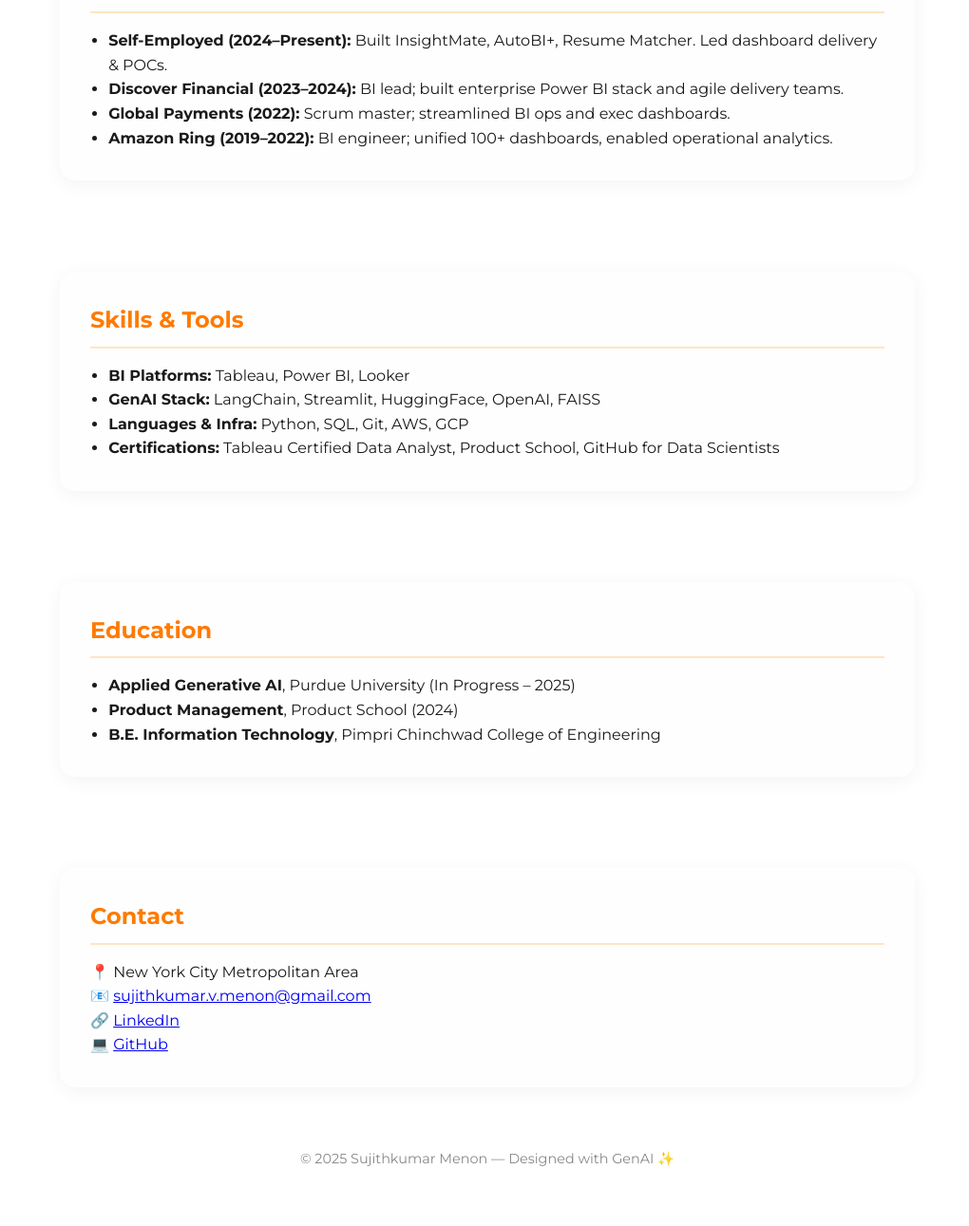
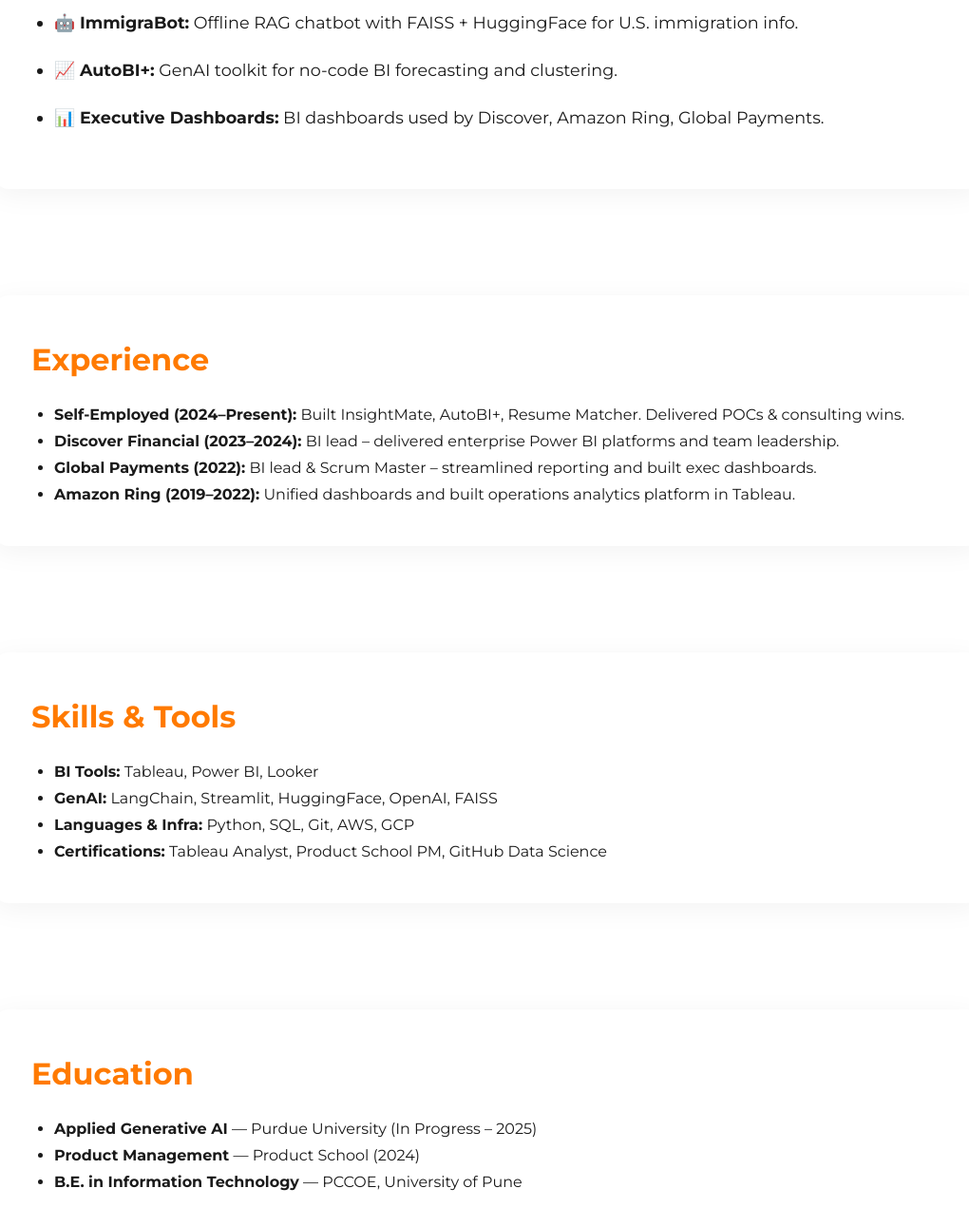
Before and after one commit to smenon2710/smenon2710.github.io, a website: page index.html in a window 1280 px wide. Shown: the part 1509-2800 px from the top of the page at 95% size, without its empty margins (127-1147 px from the left). Before the commit the page ends 2773 px from the top, so only its background shows below. Drawn offline with nearby package versions, Linux system fonts and the light colour scheme.

Commit message:
Updated with some design fixes

```diff
--- a/index.html
+++ b/index.html
@@ -8,16 +8,22 @@
   <link href="https://fonts.googleapis.com/css2?family=Montserrat:wght@400;600;700&display=swap" rel="stylesheet">
   <link href="https://unpkg.com/aos@2.3.1/dist/aos.css" rel="stylesheet">
   <style>
+    :root {
+      --orange: #ff7a00;
+      --dark: #1a1a1a;
+      --light: #ffffff;
+      --tag-bg: #fff3e6;
+    }
     * { margin: 0; padding: 0; box-sizing: border-box; }
     html { scroll-behavior: smooth; }
     body {
       font-family: 'Montserrat', sans-serif;
-      background: #ffffff;
-      color: #1a1a1a;
-      line-height: 1.6;
+      background: var(--light);
+      color: var(--dark);
+      line-height: 1.75;
     }
     header {
-      background: #fff;
+      background: var(--light);
       padding: 1rem 2rem;
       position: fixed;
       width: 100%;
@@ -29,55 +35,91 @@
     nav {
       display: flex;
       justify-content: center;
-      gap: 1.5rem;
+      gap: 2rem;
     }
     nav a {
-      color: #1a1a1a;
+      color: var(--dark);
       text-decoration: none;
       font-weight: 600;
+      font-size: 1rem;
     }
-    nav a:hover { color: #ff7a00; }
+    nav a:hover { color: var(--orange); }
     section {
-      max-width: 900px;
-      margin: 6rem auto 2rem;
-      padding: 2rem;
-      background: #fefefe;
+      max-width: 1040px;
+      margin: 7rem auto 2rem;
+      padding: 2.5rem;
+      background: var(--light);
       border-radius: 16px;
-      box-shadow: 0 4px 20px rgba(0, 0, 0, 0.05);
+      box-shadow: 0 6px 30px rgba(0, 0, 0, 0.05);
     }
-    h1, h2 { margin-bottom: 1rem; }
-    h1 { font-size: 2.2rem; color: #1a1a1a; }
+    h1 {
+      font-size: 2.6rem;
+      font-weight: 700;
+      color: var(--dark);
+      margin-bottom: 1rem;
+    }
     h2 {
-      font-size: 1.5rem;
-      color: #ff7a00;
-      border-bottom: 2px solid #ffe5c2;
-      padding-bottom: 0.5rem;
+      font-size: 2rem;
+      color: var(--orange);
+      margin-bottom: 1rem;
+      font-weight: 700;
     }
-    ul { list-style: disc; padding-left: 1.2rem; }
+    h3 {
+      font-size: 1.4rem;
+      margin-top: 1rem;
+    }
+    ul {
+      list-style: disc;
+      padding-left: 1.5rem;
+      margin-top: 1rem;
+    }
+    p {
+      font-size: 1.1rem;
+      margin-bottom: 1rem;
+    }
     .profile {
-      width: 160px;
+      width: 200px;
       border-radius: 100px;
       display: block;
       margin: 0 auto 1.5rem;
-      box-shadow: 0 4px 12px rgba(0, 0, 0, 0.1);
+      box-shadow: 0 4px 16px rgba(0, 0, 0, 0.15);
     }
     .cta {
       display: inline-block;
       background: linear-gradient(to right, #FFA500, #FF7F50);
       color: white;
-      padding: 0.8rem 2rem;
-      border-radius: 8px;
+      padding: 1rem 2.2rem;
+      font-size: 1rem;
+      border-radius: 10px;
       font-weight: bold;
       text-decoration: none;
-      margin-top: 1rem;
+      margin-top: 1.5rem;
+      transition: 0.3s ease;
+    }
+    .cta:hover {
+      background: linear-gradient(to right, #ff7a00, #ff4e00);
+    }
+    .tag {
+      display: inline-block;
+      background: var(--tag-bg);
+      color: var(--orange);
+      padding: 5px 12px;
+      border-radius: 999px;
+      font-size: 0.85rem;
+      margin: 0.25rem;
+    }
+    .project-list li {
+      margin-bottom: 1.2rem;
+      font-size: 1.1rem;
     }
     footer {
       text-align: center;
       padding: 2rem;
-      font-size: 0.9rem;
-      color: #888;
+      font-size: 0.95rem;
+      color: #777;
     }
     .spacer { margin-top: 6rem; }
+    .center { text-align: center; }
   </style>
 </head>
 <body>
@@ -96,70 +138,70 @@
 
 <div class="spacer"></div>
 
-<section id="home" data-aos="fade-up">
+<section id="home" data-aos="fade-up" class="center">
   <img src="profile.jpg" alt="Sujithkumar Menon" class="profile" />
-  <h1>BI & GenAI Leader | Tableau | SQL | Power BI | AI-Driven Innovation in Analytics</h1>
-  <p>I’m Sujithkumar Menon - blending 13+ years of data strategy with cutting-edge Generative AI to drive business impact. Let's build the future of data-driven decision-making together.</p>
+  <h1>BI & GenAI Leader | Tableau | SQL | Power BI</h1>
+  <p>I’m Sujithkumar Menon — blending 13+ years of data strategy with Generative AI to drive business outcomes. Let’s build the future of data-driven decisions together.</p>
   <a href="mailto:sujithkumar.v.menon@gmail.com" class="cta">Let’s Connect</a>
 </section>
 
 <section id="about" data-aos="fade-up">
   <h2>About Me</h2>
-  <p>I’m a data and analytics leader with 13+ years of experience across Fortune 500 firms, driving innovation through business intelligence and Generative AI. I specialize in building AI-augmented tools that make data more accessible and actionable, from SQL assistants to job matchers and offline RAG bots.</p>
-  <p>With a strong foundation in Tableau, Power BI, and SQL, and expertise in LangChain, Streamlit, OpenAI, and Python, I’ve led agile teams at Amazon, Discover, and Global Payments, delivering solutions that boost performance, reduce manual effort, and enhance executive insights.</p>
-  <p>Currently open to full-time opportunities in BI + GenAI, Product Analytics, and Data Engineering.</p>
+  <p>I’m a data and analytics leader with 13+ years of experience across Fortune 500 firms, driving innovation through BI and GenAI. I specialize in building AI-augmented tools that make data more accessible and actionable — from SQL assistants to job matchers and offline RAG bots.</p>
+  <p>With a strong foundation in Tableau, Power BI, SQL, and experience in LangChain, Streamlit, OpenAI, and Python — I’ve led agile teams at Amazon, Discover, and Global Payments to deliver business-impacting solutions.</p>
+  <p><strong>Open to full-time roles in BI + GenAI, Product Analytics, and Data Engineering.</strong></p>
 </section>
 
 <section id="portfolio" data-aos="fade-up">
   <h2>Portfolio</h2>
-  <ul>
-    <li><strong>🔍 InsightMate – GPT-Powered SQL Assistant:</strong> Text-to-SQL with visualized outputs via Streamlit.</li>
-    <li><strong>👔 Resume-to-Job Matcher:</strong> Uses NLP + SerpAPI to rank job matches semantically.</li>
-    <li><strong>🤖 ImmigraBot:</strong> Offline chatbot using FAISS + HuggingFace to answer U.S. immigration queries.</li>
-    <li><strong>📈 AutoBI+:</strong> GenAI toolkit for BI forecasting, clustering, and anomaly detection.</li>
-    <li><strong>📊 Enterprise Dashboards:</strong> High-impact dashboards for Discover, Amazon, Global Payments.</li>
+  <ul class="project-list">
+    <li><strong>🔍 InsightMate – GPT-Powered SQL Assistant:</strong> Converts text to SQL + visualizes in Streamlit.</li>
+    <li><strong>👔 Resume-to-Job Matcher:</strong> Ranks job matches using NLP + SerpAPI scraping.</li>
+    <li><strong>🤖 ImmigraBot:</strong> Offline RAG chatbot with FAISS + HuggingFace for U.S. immigration info.</li>
+    <li><strong>📈 AutoBI+:</strong> GenAI toolkit for no-code BI forecasting and clustering.</li>
+    <li><strong>📊 Executive Dashboards:</strong> BI dashboards used by Discover, Amazon Ring, Global Payments.</li>
   </ul>
 </section>
 
 <section id="experience" data-aos="fade-up">
   <h2>Experience</h2>
   <ul>
-    <li><strong>Self-Employed (2024–Present):</strong> Built InsightMate, AutoBI+, Resume Matcher. Led dashboard delivery & POCs.</li>
-    <li><strong>Discover Financial (2023–2024):</strong> BI lead; built enterprise Power BI stack and agile delivery teams.</li>
-    <li><strong>Global Payments (2022):</strong> Scrum master; streamlined BI ops and exec dashboards.</li>
-    <li><strong>Amazon Ring (2019–2022):</strong> BI engineer; unified 100+ dashboards, enabled operational analytics.</li>
+    <li><strong>Self-Employed (2024–Present):</strong> Built InsightMate, AutoBI+, Resume Matcher. Delivered POCs & consulting wins.</li>
+    <li><strong>Discover Financial (2023–2024):</strong> BI lead – delivered enterprise Power BI platforms and team leadership.</li>
+    <li><strong>Global Payments (2022):</strong> BI lead & Scrum Master – streamlined reporting and built exec dashboards.</li>
+    <li><strong>Amazon Ring (2019–2022):</strong> Unified dashboards and built operations analytics platform in Tableau.</li>
   </ul>
 </section>
 
 <section id="skills" data-aos="fade-up">
   <h2>Skills & Tools</h2>
   <ul>
-    <li><strong>BI Platforms:</strong> Tableau, Power BI, Looker</li>
-    <li><strong>GenAI Stack:</strong> LangChain, Streamlit, HuggingFace, OpenAI, FAISS</li>
+    <li><strong>BI Tools:</strong> Tableau, Power BI, Looker</li>
+    <li><strong>GenAI:</strong> LangChain, Streamlit, HuggingFace, OpenAI, FAISS</li>
     <li><strong>Languages & Infra:</strong> Python, SQL, Git, AWS, GCP</li>
-    <li><strong>Certifications:</strong> Tableau Certified Data Analyst, Product School, GitHub for Data Scientists</li>
+    <li><strong>Certifications:</strong> Tableau Analyst, Product School PM, GitHub Data Science</li>
   </ul>
 </section>
 
 <section id="education" data-aos="fade-up">
   <h2>Education</h2>
   <ul>
-    <li><strong>Applied Generative AI</strong>, Purdue University (In Progress – 2025)</li>
-    <li><strong>Product Management</strong>, Product School (2024)</li>
-    <li><strong>B.E. Information Technology</strong>, Pimpri Chinchwad College of Engineering</li>
+    <li><strong>Applied Generative AI</strong> — Purdue University (In Progress – 2025)</li>
+    <li><strong>Product Management</strong> — Product School (2024)</li>
+    <li><strong>B.E. in Information Technology</strong> — PCCOE, University of Pune</li>
   </ul>
 </section>
 
-<section id="contact" data-aos="fade-up">
-  <h2>Contact</h2>
+<section id="contact" data-aos="fade-up" class="center">
+  <h2>Get In Touch</h2>
   <p>📍 New York City Metropolitan Area</p>
   <p>📧 <a href="mailto:sujithkumar.v.menon@gmail.com">sujithkumar.v.menon@gmail.com</a></p>
-  <p>🔗 <a href="https://www.linkedin.com/in/sujithkumar-menon" target="_blank">LinkedIn</a></p>
-  <p>💻 <a href="https://github.com/smenon2710" target="_blank">GitHub</a></p>
+  <p>🔗 <a href="https://www.linkedin.com/in/sujithkumar-menon" target="_blank">LinkedIn</a> &nbsp; | &nbsp; <a href="https://github.com/smenon2710" target="_blank">GitHub</a></p>
+  <a href="mailto:sujithkumar.v.menon@gmail.com" class="cta">Say Hello</a>
 </section>
 
 <footer>
-  &copy; 2025 Sujithkumar Menon — Designed with GenAI ✨
+  Designed & Built by Sujithkumar Menon ✨
 </footer>
 
 <script src="https://unpkg.com/aos@2.3.1/dist/aos.js"></script>
```
